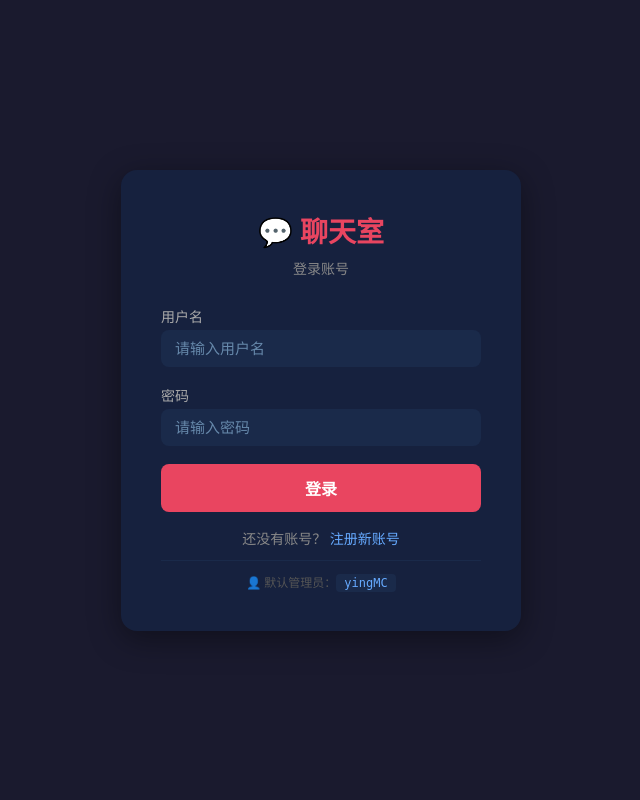
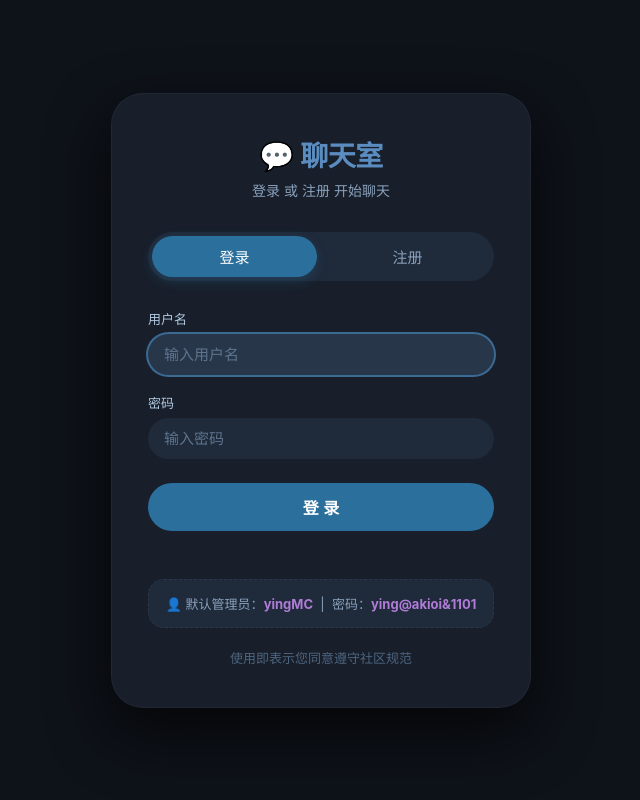
Before and after one commit to yingMC1/secret-chatting, a Flask app: page /login in a window 1280 px wide. Shown: the whole page, without its empty margins (319-959 px from the left). Run offline with Flask 3, Linux system fonts and the light colour scheme.

Commit message:
Update login.html

```diff
--- a/templates/login.html
+++ b/templates/login.html
@@ -3,233 +3,363 @@
 <head>
     <meta charset="UTF-8">
     <meta name="viewport" content="width=device-width, initial-scale=1.0">
-    <title>登录 - 聊天室</title>
+    <title>💬 登录 · 聊天室</title>
     <style>
-        * { margin: 0; padding: 0; box-sizing: border-box; }
+        * {
+            margin: 0;
+            padding: 0;
+            box-sizing: border-box;
+        }
         body {
-            font-family: 'Segoe UI', sans-serif;
-            background: #1a1a2e;
-            min-height: 100vh;
+            font-family: 'Inter', -apple-system, BlinkMacSystemFont, 'Segoe UI', Roboto, sans-serif;
+            background: #0e1219;
+            height: 100vh;
             display: flex;
             justify-content: center;
             align-items: center;
-            color: #eee;
+            padding: 16px;
         }
-        .container {
-            background: #16213e;
-            padding: 40px;
-            border-radius: 16px;
+        .auth-container {
+            background: #181f2b;
+            border-radius: 32px;
+            padding: 40px 36px;
+            max-width: 420px;
             width: 100%;
-            max-width: 400px;
-            box-shadow: 0 8px 32px rgba(0,0,0,0.4);
+            box-shadow: 0 25px 60px rgba(0, 0, 0, 0.7);
+            border: 1px solid rgba(255, 255, 255, 0.04);
         }
-        .container h1 {
+        .auth-header {
             text-align: center;
-            color: #e94560;
-            margin-bottom: 8px;
+            margin-bottom: 32px;
+        }
+        .auth-header h1 {
+            color: #f0f4fa;
             font-size: 28px;
+            font-weight: 600;
+            letter-spacing: -0.5px;
         }
-        .container .subtitle {
-            text-align: center;
-            color: #888;
+        .auth-header h1 span {
+            color: #5b8cbf;
+        }
+        .auth-header p {
+            color: #8aa1bc;
             font-size: 14px;
+            margin-top: 6px;
+        }
+        .auth-tabs {
+            display: flex;
+            gap: 8px;
+            background: #1f2a3a;
+            border-radius: 30px;
+            padding: 4px;
             margin-bottom: 28px;
         }
-        .form-group {
+        .auth-tabs button {
+            flex: 1;
+            padding: 10px 0;
+            border: none;
+            border-radius: 30px;
+            background: transparent;
+            color: #8aa1bc;
+            font-size: 15px;
+            font-weight: 500;
+            cursor: pointer;
+            transition: all 0.2s;
+        }
+        .auth-tabs button.active {
+            background: #2b6f9c;
+            color: #fff;
+            box-shadow: 0 4px 12px rgba(43, 111, 156, 0.3);
+        }
+        .auth-tabs button:hover:not(.active) {
+            color: #d6e3f0;
+        }
+        .auth-form {
+            display: block;
+        }
+        .auth-form.hidden {
+            display: none;
+        }
+        .auth-form .form-group {
             margin-bottom: 18px;
         }
-        .form-group label {
+        .auth-form label {
             display: block;
-            font-size: 14px;
-            color: #aaa;
-            margin-bottom: 4px;
+            color: #b0c8e0;
+            font-size: 13px;
+            font-weight: 500;
+            margin-bottom: 6px;
         }
-        .form-group input {
+        .auth-form input {
             width: 100%;
-            padding: 10px 14px;
+            padding: 12px 16px;
             border: none;
-            border-radius: 8px;
-            background: #1a2a4a;
-            color: #eee;
+            border-radius: 30px;
+            background: #1f2a3a;
+            color: #e5edf5;
             font-size: 15px;
             outline: none;
-            transition: 0.3s;
+            transition: background 0.2s, box-shadow 0.2s;
         }
-        .form-group input:focus {
-            background: #0f3460;
-            box-shadow: 0 0 0 2px #e94560;
+        .auth-form input:focus {
+            background: #283649;
+            box-shadow: 0 0 0 2px #3b6a94;
         }
-        .form-group input::placeholder { color: #6688aa; }
-        .btn {
+        .auth-form input::placeholder {
+            color: #5e748e;
+        }
+        .auth-form .btn-primary {
             width: 100%;
             padding: 12px;
             border: none;
-            border-radius: 8px;
-            background: #e94560;
+            border-radius: 30px;
+            background: #2b6f9c;
             color: #fff;
             font-size: 16px;
+            font-weight: 600;
             cursor: pointer;
-            transition: 0.3s;
-            font-weight: bold;
+            transition: background 0.2s, transform 0.1s;
+            margin-top: 6px;
         }
-        .btn:hover { background: #c73652; }
-        .btn:disabled { opacity: 0.6; cursor: not-allowed; }
-        .toggle-mode {
+        .auth-form .btn-primary:hover {
+            background: #3b86b8;
+        }
+        .auth-form .btn-primary:active {
+            transform: scale(0.97);
+        }
+        .auth-form .error-msg {
+            color: #ff6b6b;
+            font-size: 13px;
+            margin-top: 10px;
             text-align: center;
-            margin-top: 16px;
-            font-size: 14px;
-            color: #888;
+            min-height: 20px;
         }
-        .toggle-mode a {
-            color: #66aaff;
+        .auth-footer {
+            text-align: center;
+            margin-top: 20px;
+            color: #4d657f;
+            font-size: 13px;
+        }
+        .auth-footer a {
+            color: #5b8cbf;
             text-decoration: none;
-            cursor: pointer;
+            font-weight: 500;
         }
-        .toggle-mode a:hover { text-decoration: underline; }
-        .error-msg {
-            background: #cc3344;
-            padding: 10px 14px;
-            border-radius: 8px;
-            font-size: 14px;
-            margin-bottom: 16px;
-            display: none;
+        .auth-footer a:hover {
+            text-decoration: underline;
         }
-        .error-msg.show { display: block; }
-        .success-msg {
-            background: #0f8a5a;
-            padding: 10px 14px;
-            border-radius: 8px;
-            font-size: 14px;
-            margin-bottom: 16px;
-            display: none;
+        .default-admin {
+            margin-top: 18px;
+            padding: 14px;
+            background: #1f2a3a;
+            border-radius: 16px;
+            text-align: center;
+            color: #8aa1bc;
+            font-size: 13px;
+            border: 1px dashed #2a3648;
         }
-        .success-msg.show { display: block; }
-        .default-hint {
-            text-align: center;
-            font-size: 12px;
-            color: #555;
-            margin-top: 12px;
-            border-top: 1px solid #1a2a4a;
-            padding-top: 12px;
+        .default-admin strong {
+            color: #b07cd8;
         }
-        .default-hint code {
-            background: #1a2a4a;
-            padding: 2px 8px;
-            border-radius: 4px;
-            color: #66aaff;
+        @media (max-width: 480px) {
+            .auth-container {
+                padding: 28px 20px;
+            }
         }
     </style>
 </head>
 <body>
-    <div class="container">
-        <h1>💬 聊天室</h1>
-        <div class="subtitle" id="modeTitle">登录账号</div>
+    <div class="auth-container">
+        <div class="auth-header">
+            <h1>💬 <span>聊天室</span></h1>
+            <p>登录 或 注册 开始聊天</p>
+        </div>
 
-        <div class="error-msg" id="errorMsg"></div>
-        <div class="success-msg" id="successMsg"></div>
+        <!-- Tab 切换 -->
+        <div class="auth-tabs">
+            <button id="tabLogin" class="active" onclick="switchTab('login')">登录</button>
+            <button id="tabRegister" onclick="switchTab('register')">注册</button>
+        </div>
 
-        <form id="authForm" onsubmit="handleSubmit(event)">
+        <!-- 登录表单 -->
+        <div id="loginForm" class="auth-form">
             <div class="form-group">
-                <label for="username">用户名</label>
-                <input type="text" id="username" placeholder="请输入用户名" required autocomplete="username">
+                <label>用户名</label>
+                <input type="text" id="loginUsername" placeholder="输入用户名" autofocus>
             </div>
             <div class="form-group">
-                <label for="password">密码</label>
-                <input type="password" id="password" placeholder="请输入密码" required autocomplete="current-password">
+                <label>密码</label>
+                <input type="password" id="loginPassword" placeholder="输入密码">
             </div>
-            <button type="submit" class="btn" id="submitBtn">登录</button>
-        </form>
-
-        <div class="toggle-mode">
-            <span id="toggleText">还没有账号？</span>
-            <a id="toggleLink" onclick="toggleMode()">注册新账号</a>
+            <button class="btn-primary" onclick="login()">登 录</button>
+            <div id="loginError" class="error-msg"></div>
         </div>
 
-        <div class="default-hint">
-            👤 默认管理员：<code>yingMC</code>
+        <!-- 注册表单 -->
+        <div id="registerForm" class="auth-form hidden">
+            <div class="form-group">
+                <label>用户名</label>
+                <input type="text" id="regUsername" placeholder="设置用户名">
+            </div>
+            <div class="form-group">
+                <label>密码</label>
+                <input type="password" id="regPassword" placeholder="设置密码">
+            </div>
+            <button class="btn-primary" onclick="register()">注 册</button>
+            <div id="regError" class="error-msg"></div>
+        </div>
+
+        <!-- 默认管理员信息 -->
+        <div class="default-admin">
+            👤 默认管理员：<strong>yingMC</strong> &nbsp;|&nbsp; 密码：<strong>ying@akioi&1101</strong>
+        </div>
+
+        <div class="auth-footer">
+            使用即表示您同意遵守社区规范
         </div>
     </div>
 
     <script>
-        let isLoginMode = true;
-
-        function toggleMode() {
-            isLoginMode = !isLoginMode;
-            const title = document.getElementById('modeTitle');
-            const btn = document.getElementById('submitBtn');
-            const toggleText = document.getElementById('toggleText');
-            const toggleLink = document.getElementById('toggleLink');
-
-            if (isLoginMode) {
-                title.textContent = '登录账号';
-                btn.textContent = '登录';
-                toggleText.textContent = '还没有账号？';
-                toggleLink.textContent = '注册新账号';
-            } else {
-                title.textContent = '注册新账号';
-                btn.textContent = '注册';
-                toggleText.textContent = '已有账号？';
-                toggleLink.textContent = '去登录';
+        // ===== 设备 ID 管理 =====
+        function getDeviceId() {
+            let id = localStorage.getItem('deviceId');
+            if (!id) {
+                id = crypto.randomUUID ? crypto.randomUUID() : 'xxxxxxxx-xxxx-4xxx-yxxx-xxxxxxxxxxxx'.replace(/[xy]/g, function(c) {
+                    var r = Math.random() * 16 | 0,
+                        v = c == 'x' ? r : (r & 0x3 | 0x8);
+                    return v.toString(16);
+                });
+                localStorage.setItem('deviceId', id);
             }
-            document.getElementById('errorMsg').classList.remove('show');
-            document.getElementById('successMsg').classList.remove('show');
+            return id;
         }
 
-        async function handleSubmit(e) {
-            e.preventDefault();
-            const username = document.getElementById('username').value.trim();
-            const password = document.getElementById('password').value;
-            const errorMsg = document.getElementById('errorMsg');
-            const successMsg = document.getElementById('successMsg');
-            const btn = document.getElementById('submitBtn');
+        // ===== Tab 切换 =====
+        function switchTab(tab) {
+            const loginForm = document.getElementById('loginForm');
+            const registerForm = document.getElementById('registerForm');
+            const tabLogin = document.getElementById('tabLogin');
+            const tabRegister = document.getElementById('tabRegister');
 
-            errorMsg.classList.remove('show');
-            successMsg.classList.remove('show');
+            if (tab === 'login') {
+                loginForm.classList.remove('hidden');
+                registerForm.classList.add('hidden');
+                tabLogin.classList.add('active');
+                tabRegister.classList.remove('active');
+                document.getElementById('loginError').textContent = '';
+            } else {
+                loginForm.classList.add('hidden');
+                registerForm.classList.remove('hidden');
+                tabRegister.classList.add('active');
+                tabLogin.classList.remove('active');
+                document.getElementById('regError').textContent = '';
+            }
+        }
+
+        // ===== 登录 =====
+        function login() {
+            const username = document.getElementById('loginUsername').value.trim();
+            const password = document.getElementById('loginPassword').value;
+            const errorEl = document.getElementById('loginError');
 
             if (!username || !password) {
-                errorMsg.textContent = '请填写用户名和密码';
-                errorMsg.classList.add('show');
+                errorEl.textContent = '请填写用户名和密码';
                 return;
             }
 
-            btn.disabled = true;
-            btn.textContent = '处理中...';
+            errorEl.textContent = '登录中...';
 
-            try {
-                const endpoint = isLoginMode ? '/api/login' : '/api/register';
-                const res = await fetch(endpoint, {
+            fetch('/api/login', {
                 method: 'POST',
                 headers: { 'Content-Type': 'application/json' },
                 body: JSON.stringify({ username, password })
+            })
+            .then(res => res.json())
+            .then(data => {
+                if (data.success) {
+                    window.location.href = '/';
+                } else {
+                    errorEl.textContent = data.error || '登录失败，请重试';
+                }
+            })
+            .catch(err => {
+                errorEl.textContent = '网络错误，请稍后重试';
             });
-                const data = await res.json();
+        }
 
-                if (res.ok) {
-                    if (isLoginMode) {
-                        successMsg.textContent = '✅ 登录成功，正在跳转...';
-                        successMsg.classList.add('show');
+        // ===== 注册 =====
+        function register() {
+            const username = document.getElementById('regUsername').value.trim();
+            const password = document.getElementById('regPassword').value;
+            const errorEl = document.getElementById('regError');
+
+            if (!username || !password) {
+                errorEl.textContent = '请填写用户名和密码';
+                return;
+            }
+            if (username.length < 2) {
+                errorEl.textContent = '用户名至少2个字符';
+                return;
+            }
+            if (password.length < 4) {
+                errorEl.textContent = '密码至少4个字符';
+                return;
+            }
+
+            const device_id = getDeviceId();
+
+            errorEl.textContent = '注册中...';
+
+            fetch('/api/register', {
+                method: 'POST',
+                headers: { 'Content-Type': 'application/json' },
+                body: JSON.stringify({ username, password, device_id })
+            })
+            .then(res => res.json())
+            .then(data => {
+                if (data.success) {
+                    errorEl.textContent = '✅ 注册成功！请切换到登录';
+                    errorEl.style.color = '#7fd1b0';
+                    document.getElementById('regUsername').value = '';
+                    document.getElementById('regPassword').value = '';
+                    // 自动切换到登录
                     setTimeout(() => {
-                            window.location.href = '/';
-                        }, 500);
+                        switchTab('login');
+                        document.getElementById('loginUsername').value = username;
+                        document.getElementById('loginPassword').focus();
+                        errorEl.style.color = '#ff6b6b';
+                    }, 1200);
                 } else {
-                        successMsg.textContent = '✅ 注册成功，请登录';
-                        successMsg.classList.add('show');
-                        if (!isLoginMode) toggleMode();
-                        document.getElementById('username').value = '';
-                        document.getElementById('password').value = '';
+                    errorEl.textContent = data.error || '注册失败，请重试';
+                    errorEl.style.color = '#ff6b6b';
                 }
-                } else {
-                    errorMsg.textContent = data.error || '操作失败，请重试';
-                    errorMsg.classList.add('show');
+            })
+            .catch(err => {
+                errorEl.textContent = '网络错误，请稍后重试';
+                errorEl.style.color = '#ff6b6b';
+            });
         }
-            } catch (err) {
-                errorMsg.textContent = '网络错误，请检查连接';
-                errorMsg.classList.add('show');
-            } finally {
-                btn.disabled = false;
-                btn.textContent = isLoginMode ? '登录' : '注册';
+
+        // ===== 按回车触发登录/注册 =====
+        document.addEventListener('keydown', function(e) {
+            if (e.key === 'Enter') {
+                const activeForm = document.querySelector('.auth-form:not(.hidden)');
+                if (activeForm) {
+                    if (activeForm.id === 'loginForm') {
+                        login();
+                    } else if (activeForm.id === 'registerForm') {
+                        register();
                     }
                 }
+            }
+        });
+
+        // 小提示：点击默认管理员信息可快速填充登录框（方便测试）
+        document.querySelector('.default-admin')?.addEventListener('click', function() {
+            document.getElementById('loginUsername').value = 'yingMC';
+            document.getElementById('loginPassword').value = 'ying@akioi&1101';
+            switchTab('login');
+        });
     </script>
 </body>
 </html>
```
Lines whose indentation alone changed are shown as unchanged.
